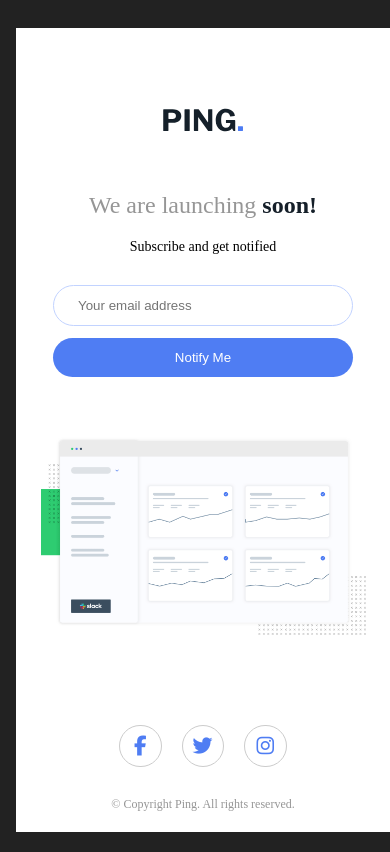
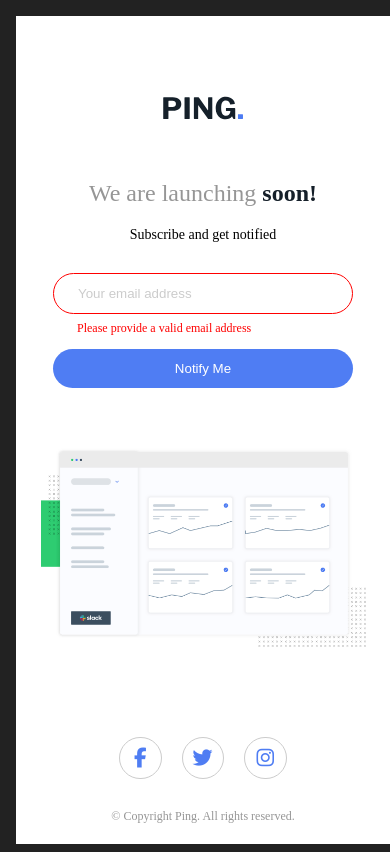
Before and after one commit to jerry81/frontend-mentor, an Angular app in the folder ping-coming-soon-page-master/ping/: page / in a window 390 px wide. Both pictures are taken after a click on the button "Notify Me". Built offline with nearby package versions, Linux system fonts and the light colour scheme; a web font is replaced by a local one.

Commit message:
feat: mobile active styles bindings

```diff
--- a/ping-coming-soon-page-master/ping/src/app/app.component.html
+++ b/ping-coming-soon-page-master/ping/src/app/app.component.html
@@ -1,18 +1,21 @@
 <main>
-  <img class="logo" alt="logo" src="../assets/logo.svg">
+  <img class="logo" alt="logo" src="./assets/logo.svg">
   <h2>We are launching <span>soon!</span></h2>
   <span class="mini">Subscribe and get notified</span>
   <div class="form">
-    <input placeholder="Your email address" />
-    <button>Notify Me</button>
+    <div class="inputC">
+    <input [class]="error ?'inputE' : ''" placeholder="Your email address" />
+    <span *ngIf="error" class="errorS">Please provide a valid email address</span>
+  </div>
+    <button (click)="toggleError()">Notify Me</button>
   </div>
   <!-- large image -->
-  <img alt="large" src="../assets/illustration-dashboard.png" class="large"/>
-  <div class="icons">
+  <img alt="large" src="./assets/illustration-dashboard.png" class="large"/>
+  <div class="icons" (click)="iconClick($event)">
     <!-- buttons -->
-    <i class="fab fa-facebook-f"></i>
-    <i class="fab fa-twitter"></i>
-    <i class="fab fa-instagram"></i>
+    <i id="fb" [class]="'fab fa-facebook-f'.concat(activeButtons['fb'] ? ' activeI' : '')"></i>
+    <i id="twit" [class]="'fab fa-twitter'.concat(activeButtons['twit'] ? ' activeI' : '')"></i>
+    <i id="ig" [class]="'fab fa-instagram'.concat(activeButtons['ig'] ? ' activeI' : '')"></i>
   </div>
   <footer>
     <span>&copy; Copyright Ping. All rights reserved.</span>
--- a/ping-coming-soon-page-master/ping/src/app/app.component.ts
+++ b/ping-coming-soon-page-master/ping/src/app/app.component.ts
@@ -7,4 +7,18 @@
 })
 export class AppComponent {
   title = 'ping';
+  activeButtons = { fb: false, ig: false, twit: false }
+  error: Boolean = false;
+
+  toggleError() {
+        this.error = !this.error
+    }
+
+  iconClick(ev) {
+    console.log('ev cur and tar', ev.currentTarget, ev.target)
+    const targetId = ev.target.id
+    if (targetId) {
+      this.activeButtons[targetId] = !this.activeButtons[targetId]
+    }
+  }
 }
--- a/ping-coming-soon-page-master/ping/src/styles.sass
+++ b/ping-coming-soon-page-master/ping/src/styles.sass
@@ -66,6 +66,10 @@
 .icons i.fa-instagram
     padding: 10px 12px
 
+.icons i.activeI
+    color: white
+    background: $Blue
+
 footer
     justify-self: flex-end
     margin-bottom: 20px
@@ -94,11 +98,13 @@
 
 .form input
     width: 250px
-    margin-bottom: 12px
     border-radius: 25px
     border: 1px solid $PaleBlue
     padding: 12px 24px
     display: flex
+
+.form input.inputE
+    border: 1px solid red
 
 .form button
     width: 100%
@@ -111,6 +117,17 @@
     color: white
     border: none
 
+.form input::placeholder
+    color: #ccc
+
+.inputC
+    margin-bottom: 12px
+
+.errorS
+    color: red
+    font-size: 12px
+    margin-left: 24px
+
 @media only screen and (min-width: 800px)
     body
         background: #ccc
```
